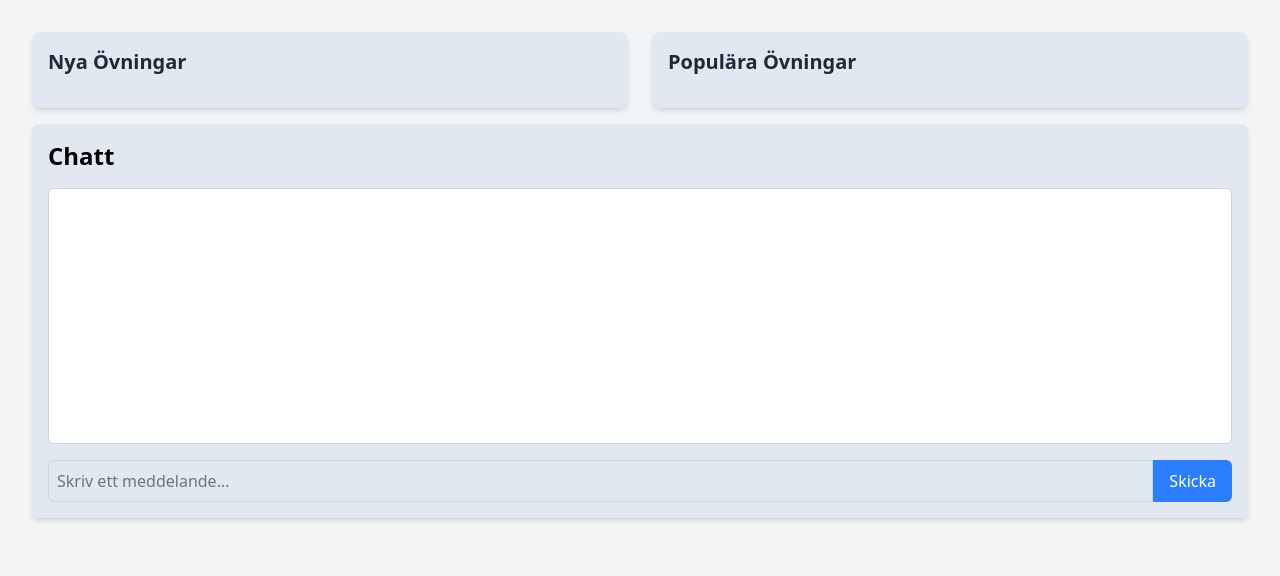
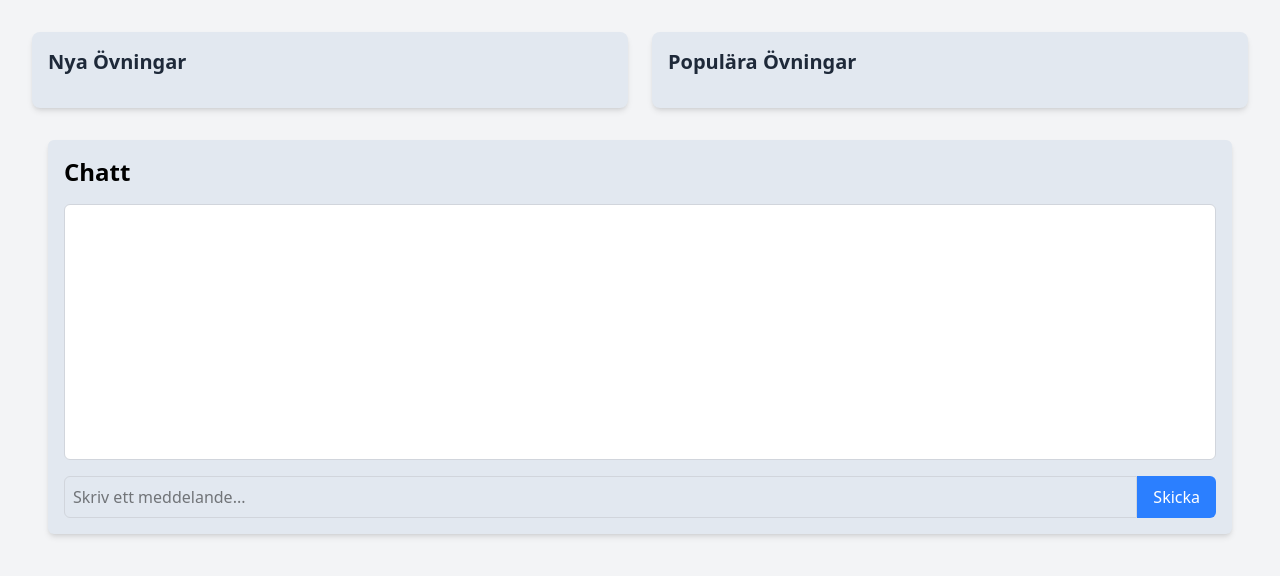
Before and after one commit to Rikemannen/site-rw2, a Flask app: page / in a window 1280 px wide. Shown: the part 64-640 px from the top of the page. Run offline with Flask 3, Linux system fonts and the light colour scheme; data that the repository does not hold is empty; parts of the project's set-up code (start-up, migrations or seed data) failed here and were passed over; some libraries are stand-ins or nearby versions.

Commit message:
Add missing ">" and format

```diff
--- a/app/templates/index.html
+++ b/app/templates/index.html
@@ -13,7 +13,8 @@
                     <div class="flex justify-between items-center">
                         <a href="/exercise/{{ exercise.id }}" class="text-blue-600 hover:underline">{{
                             exercise.name[:30] }}</a>
-                        <a href="/user/{{ exercise.owner.id }}" class="text-blue-600 hover:underline" style="color: {{ exercise.owner.color }};">
+                        <a href="/user/{{ exercise.owner.id }}" class="text-blue-600 hover:underline"
+                            style="color: {{ exercise.owner.color }};">
                             {{ exercise.owner.display_name ~ ' (@' ~ exercise.owner.name ~ ')' if
                             exercise.owner.display_name and exercise.owner.display_name != exercise.owner.name
                             else exercise.owner.name }}
@@ -32,23 +33,25 @@
                     <div class="flex justify-between items-center">
                         <a href="/exercise/{{ exercise.id }}" class="text-blue-600 hover:underline">{{
                             exercise.name[:30] }}</a>
-                        <a href="/user/{{ exercise.owner.id }}" class="text-blue-600 hover:underline" style="color: {{ exercise.owner.color }};">
+                        <a href="/user/{{ exercise.owner.id }}" class="text-blue-600 hover:underline"
+                            style="color: {{ exercise.owner.color }};">
                             {{ exercise.owner.display_name ~ ' (@' ~ exercise.owner.name ~ ')' if
                             exercise.owner.display_name and exercise.owner.display_name !=
                             exercise.owner.name else exercise.owner.name }}
                         </a>
                     </div>
-                    <p class="text-slate-600 text-sm"><a href="/exercise/{{ exercise.id }}/likes" class="hover:underline">Gillar:
-                        {{ likes_count
-                        }}</a></p>
+                    <p class="text-slate-600 text-sm"><a href="/exercise/{{ exercise.id }}/likes"
+                            class="hover:underline">Gillar:
+                            {{ likes_count
+                            }}</a></p>
                 </li>
                 {% endfor %}
             </ul>
         </div>
     </div>
     <div class="grid grid-cols-1 md:grid-cols-1 gap-6">
-        <div class="mt-4"
-        {% include 'chat/chat_window.html' %}
+        <div class="mt-4">
+            {% include 'chat/chat_window.html' %}
+        </div>
     </div>
-</div>
-{% endblock %}
+    {% endblock %}
```
